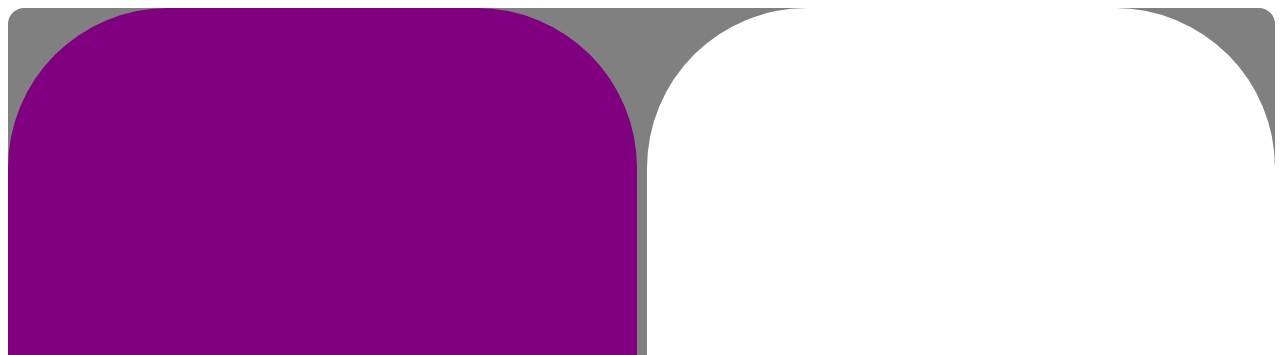
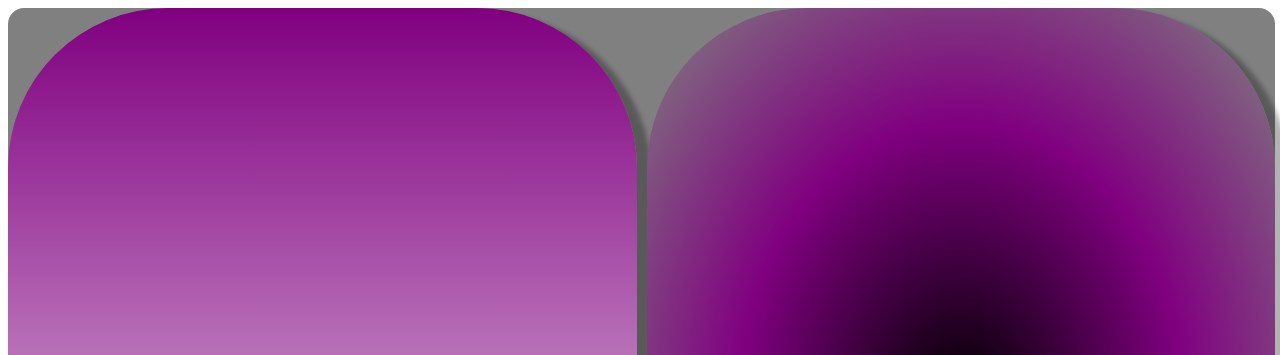
Before and after one commit to FxShin0/desafio3.2css, a plain HTML site: page index.html in a window 1280 px wide. Shown: the top 355 px of the page. Drawn offline with Linux system fonts and the light colour scheme.

Commit message:
Agregue sombras y gradientes

```diff
--- a/style.css
+++ b/style.css
@@ -9,7 +9,7 @@
 .caja {
   width: 50%;
   height: 100%;
-  background: purple;
+  background: linear-gradient(purple, white);
   border-radius: 10rem;
   display: flex;
   justify-content: center;
@@ -18,11 +18,12 @@
 .caja2 {
   width: 50%;
   height: 100%;
-  background: white;
+  background: radial-gradient(black, purple, grey);
   border-radius: 10rem;
   display: flex;
   justify-content: center;
   align-items: center;
+  box-shadow: 10px 10px 5px 5px rgba(0, 0, 0, 0.3);
 }
 .intro {
   outline: none;
@@ -30,24 +31,27 @@
   width: 70%;
 }
 .none {
-  color: white;
+  color: black;
   text-decoration: none;
   font-family: Arial, Helvetica, sans-serif;
   font-size: 70px;
   text-decoration: none;
+  box-shadow: 10px 10px 5px 5px rgba(0, 0, 0, 0.3);
 }
 .caja:visited {
-  color: grey;
+  color: black;
+  background: radial-gradient(purple, white, purple);
 }
 .caja:hover {
   background: green;
-  color: red;
+  color: black;
+  background: radial-gradient(purple, white, purple);
 }
 .caja2:hover {
-  background: black;
+  background: radial-gradient(white, black);
   color: white;
 }
 .caja2 input:focus {
-  background: crimson;
+  background: linear-gradient(white, crimson);
   color: white;
 }
```
